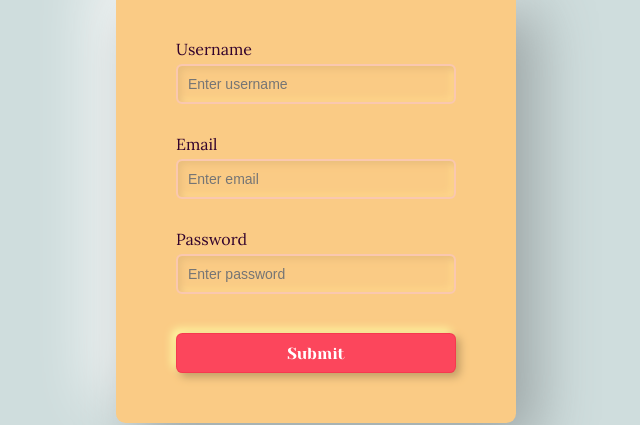
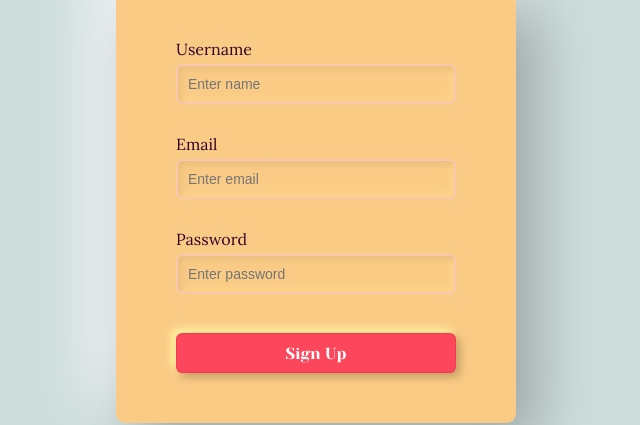
Before and after one commit to snow-ham1949/remote-assignments, a React (Create React App) app in the folder frontend/: page / in a window 1280 px wide. Shown: the part 202-627 px from the top of the page, without its empty margins (324-964 px from the left). Built offline with nearby package versions, Linux system fonts and the light colour scheme.

Commit message:
handle correct situation

```diff
--- a/frontend/src/App.css
+++ b/frontend/src/App.css
@@ -72,3 +72,8 @@
   outline: 0;
   background-color: #fc364c;
 }
+
+.success-message {
+  color: var(--secondary-color);
+  margin: 5px;
+}
--- a/frontend/src/App.js
+++ b/frontend/src/App.js
@@ -1,39 +1,56 @@
 import './App.css';
+import React, { useState } from 'react';
 import axios from 'axios';
 
 const App = () => {
-  const handleSubmit = () => {
+  const [name, setName] = useState('');
+  const [email, setEmail] = useState('');
+  const [password, setPassword] = useState('');
+  const [userID, setUserID] = useState(null);
+
+  const handleSubmit = (event) => {
+    event.preventDefault();
     axios({
       method: 'post',
       url: 'http://localhost:4000/users',
       headers: {
         'content-type': 'application/json',
-        'request-date': 'Wed, 22 Feb 2023 16:47:36 GMT'
+        'request-date': new Date().toUTCString()
       },
-      data: {
-        name: "erin",
-        email: "te@appworks.com",
-        password: "test_123", // This is the body part
-      }
+      data: { name, email, password }
     })
-    .then((res) => {console.log(res.data.data.user.id)});
+      .then((res) => { setUserID(res.data.data.user.id) })
+      .catch(function (error) {
+        console.log("error!" + error.toJSON());
+      });
   };
+
   return (
     <div className="container">
-      <form id="form" className="form">
+      <form id="form" className="form" onSubmit={handleSubmit}>
+        {userID &&
+          <>
+            <h4 className="success-message">
+              Successfully Sign Up.
+            </h4>
+            <h4 className="success-message">
+              User ID: {userID}
+            </h4>
+          </>
+        }
         <div className="form-control">
-          <label htmlFor="username">Username</label>
-          <input type="text" id="username" placeholder="Enter username" />
+          <label htmlFor="name">Username</label>
+          <input type="text" id="name" value={name} placeholder="Enter name" onChange={(e) => setName(e.target.value)} />
         </div>
         <div className="form-control">
           <label htmlFor="email">Email</label>
-          <input type="text" id="email" placeholder="Enter email" />
+          <input type="text" id="email" value={email} placeholder="Enter email" onChange={(e) => setEmail(e.target.value)} />
         </div>
         <div className="form-control">
           <label htmlFor="password">Password</label>
-          <input type="password" id="password" placeholder="Enter password" />
+          <input type="password" id="password" value={password} placeholder="Enter password" onChange={(e) => setPassword(e.target.value)} />
         </div>
-        <button type="submit" onClick={handleSubmit}>Submit</button>
+        <button type="submit">Sign Up</button>
       </form>
     </div>
   );
```
